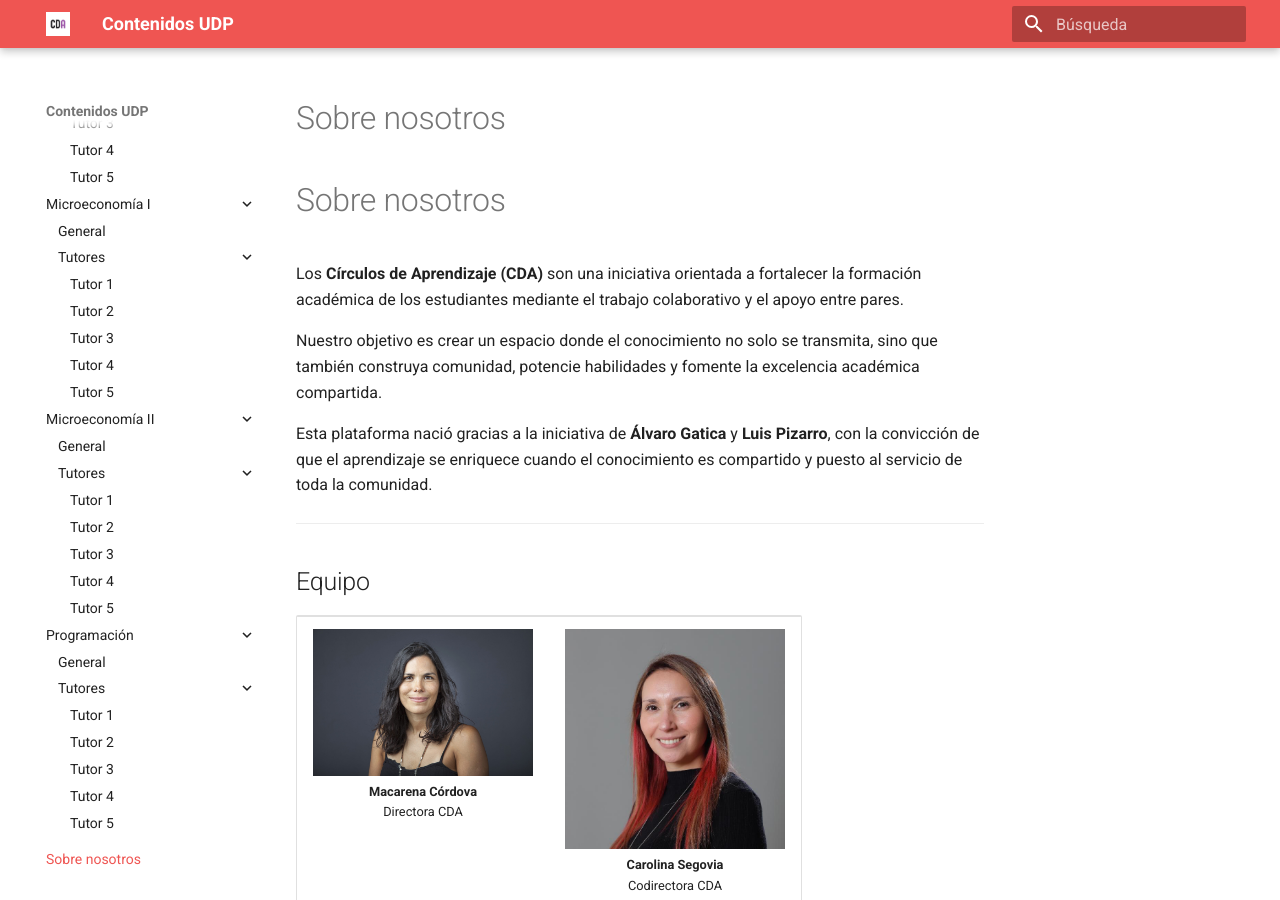
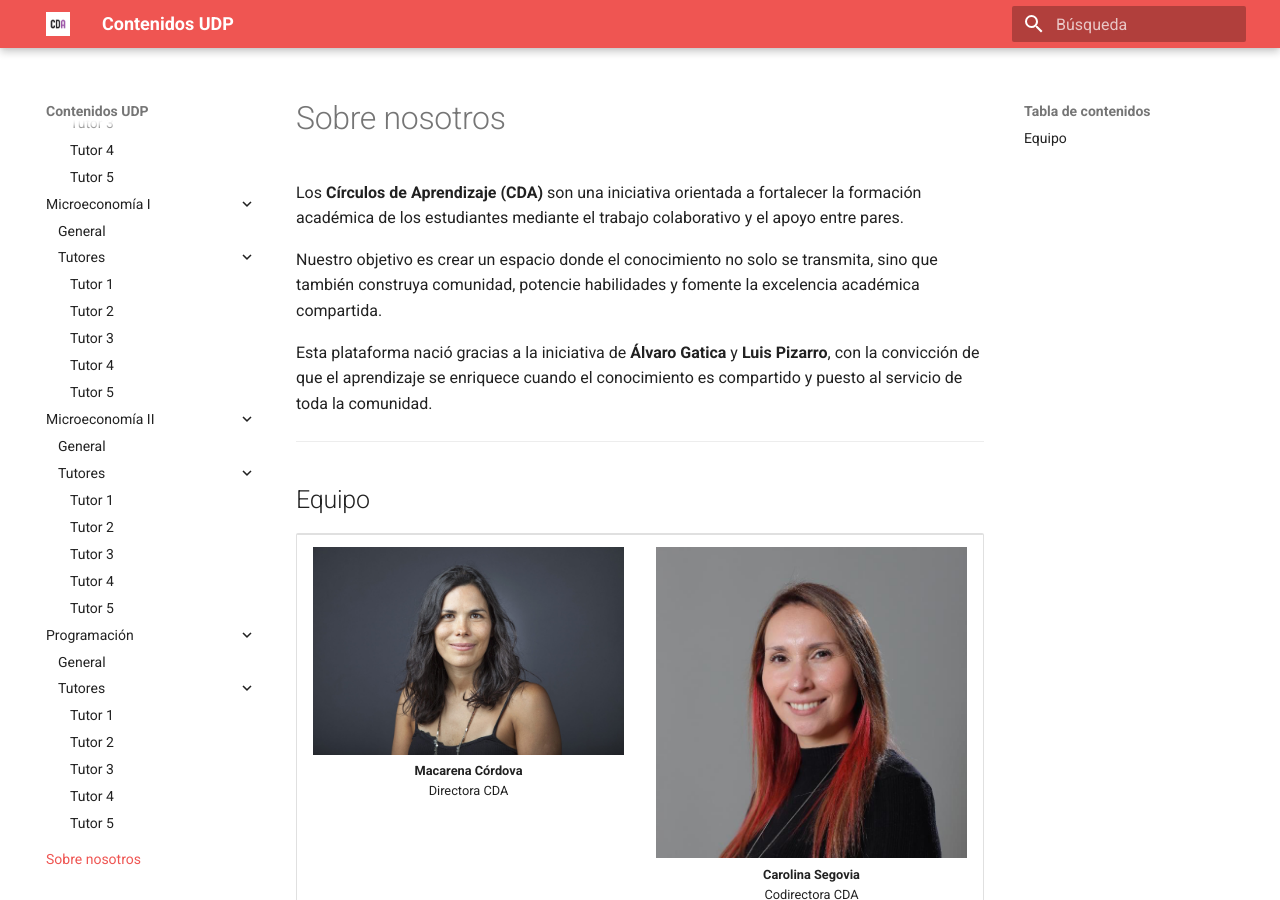
Before and after one commit to cda-fae/cda-fae, an MkDocs documentation site: the page built from docs/about.md, in a window 1280 px wide and 900 px high. Built offline with MkDocs 1.6.1 and Material for MkDocs 9.7.7, drawn with Linux system fonts in a browser that asks for light colours.

Commit message:
Uniformo tamaño de imágenes en sección Sobre nosotros

```diff
--- a/docs/about.md
+++ b/docs/about.md
@@ -1,5 +1,3 @@
-
-# Sobre nosotros
 
 # Sobre nosotros
 
@@ -16,12 +14,12 @@
 <table>
 <tr>
 <td align="center" width="50%">
-  <img src="../images/Macarena Cordova.JPG" width="220"><br>
+  <img src="../images/Macarena Cordova.JPG" height="300"><br>
   <strong>Macarena Córdova</strong><br>
   Directora CDA
 </td>
 <td align="center" width="50%">
-  <img src="../images/Carolina Segovia.JPG" width="220"><br>
+  <img src="../images/Carolina Segovia.JPG" height="300"><br>
   <strong>Carolina Segovia</strong><br>
   Codirectora CDA
 </td>
@@ -31,12 +29,12 @@
 <table>
 <tr>
 <td align="center" width="50%">
-  <img src="../images/Luis Pizarro.JPG" width="220"><br>
+  <img src="../images/Luis Pizarro.JPG" height="300"><br>
   <strong>Luis Pizarro</strong><br>
   Productor del sitio
 </td>
 <td align="center" width="50%">
-  <img src="../images/Alvaro Gatica.JPG" width="220"><br>
+  <img src="../images/Alvaro Gatica.JPG" height="300"><br>
   <strong>Álvaro Gatica</strong><br>
   Productor del sitio
 </td>
```
